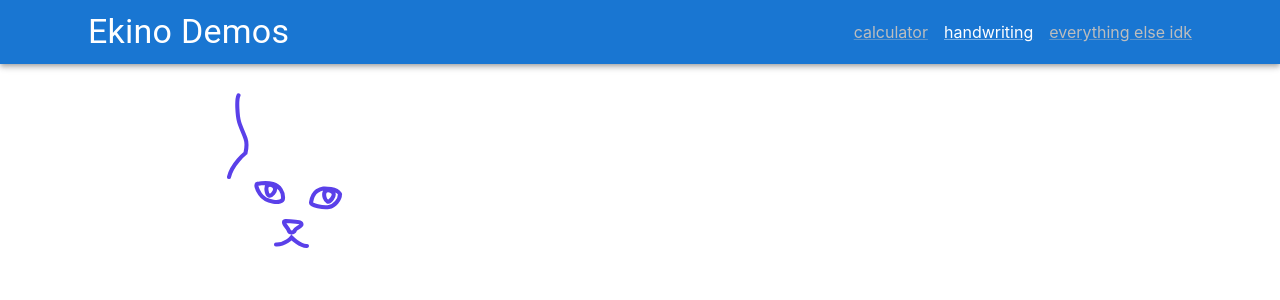
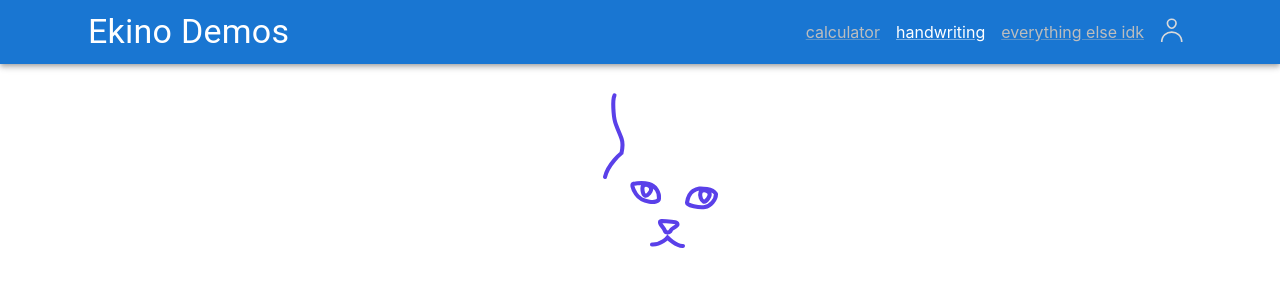
Before and after one commit to ekinohito/ekino-demos, a Next.js app: page /handwriting in a window 1280 px wide. Shown: the top 300 px of the page. Built offline with nearby package versions, Linux system fonts and the light colour scheme.

Commit message:
added avatar

```diff
--- a/pages/handwriting.tsx
+++ b/pages/handwriting.tsx
@@ -1,10 +1,11 @@
 import {NextPage} from "next";
 import HandwritingPiece from "../src/components/HandwritingPiece";
+import {Box} from "@mui/material";
 
 const Handwriting: NextPage = () => {
-    return <>
+    return <Box display={"grid"} sx={{placeItems: "center"}}>
         <HandwritingPiece/>
-    </>
+    </Box>
 }
 
 export default Handwriting
--- /dev/null
+++ b/src/components/Avatar.tsx
@@ -0,0 +1,24 @@
+import React, {CSSProperties} from 'react'
+import styled from "@emotion/styled";
+
+const HoverPath = styled.path`
+  stroke-dasharray: var(--length);
+  stroke-dashoffset: var(--length);
+  transition: all 500ms ease-in-out;
+  svg:hover & {
+    stroke-dashoffset: 0;
+  }
+`
+
+export default function Avatar() {
+    return <>
+        <svg style={{cursor: "pointer", marginLeft: "8px"}} width="40" height="40" viewBox="0 0 74 74" fill="none" xmlns="http://www.w3.org/2000/svg">
+            <path
+                d="M18 55.5C18 31 55 31 55 55.5M36.5 30C40.7824 30 44.6469 24.7799 44.5 20.4999C44.3576 16.3511 40.6513 13.4999 36.5 13.4999C32.3487 13.4999 28.6424 16.3511 28.5 20.5C28.3531 24.7799 32.2176 30 36.5 30Z"
+                stroke="#DADADA" strokeWidth="3"/>
+            <HoverPath style={{"--length": "60px"} as CSSProperties}
+                d="M18 55.5C18 31 55 31 55 55.5M36.5 30C40.7824 30 44.6469 24.7799 44.5 20.4999C44.3576 16.3511 40.6513 13.4999 36.5 13.4999C32.3487 13.4999 28.6424 16.3511 28.5 20.5C28.3531 24.7799 32.2176 30 36.5 30Z"
+                stroke="white" strokeWidth="3"/>
+        </svg>
+    </>
+}
--- a/src/components/HandwritingPiece.tsx
+++ b/src/components/HandwritingPiece.tsx
@@ -5,7 +5,7 @@ import Path from "./Path";
 export default function HandwritingPiece() {
     return <>
         <svg width="400" height="400" viewBox="0 0 400 400" fill="none" xmlns="http://www.w3.org/2000/svg">
-            <Path stroke-linecap="round" style={{"--length": "634px"} as React.CSSProperties} d="M212 180.5C221.5 181 227.5 173.5 227.5 173.5C227.5 173.5 236 182.5 243 182M165 113C168 100 181.5 89 181.5 89C181.5 89 183.5 80 181.5 74.5C179.5 69 176.5 63 175 57.5C173.5 52 172 34 175 30.5C178 27 198.5 49.5 204 51.5C209.5 53.5 214 56 220 57.5C226 59 287 62 295 57.5C303 53 321 41 324 38C327 35 328.5 46.5 328 55C327.5 63.5 318.5 81.5 318.5 81.5C318.5 81.5 317.5 90 318.5 95.5C319.5 101 328.5 121 330.5 130C332.5 139 330 151.5 327.5 164.5C325 177.5 307.75 191 296.5 198.5C285.25 206 249 208 237 206.5C225 205 200 200 185 191C170 182 167 167 165 156C163 145 162 126 165 113ZM193 120C196 119.333 203.4 118.4 209 120C216 122 219.5 128.5 219 134.5C218.5 140.5 201.5 138.5 196 130C191.6 123.2 192.167 120.5 193 120ZM276 130C275.167 128.667 272.2 125.8 267 125C260.5 124 257.5 124 253 127C248.5 130 247.5 135.5 247 138.5C246.5 141.5 259.5 144 265 143C270.5 142 276 136 276 130ZM203.5 121.5C201.5 123 202.5 130.5 205 131.5C207.5 132.5 212 127 211 124C210 121 205.5 120 203.5 121.5ZM260.5 128.5C259.5 131.5 261 136.5 263.5 137.5C266 138.5 271.5 131.5 269 128.5C266.5 125.5 261.5 125.5 260.5 128.5ZM220 158.5C220 156.5 222 157 229 157.5C236 158 237.5 158.5 237.5 160.5C237.5 162.5 231.735 164.059 231 166C230.265 167.941 229.081 168.5 227.5 168.5C226 168.5 225.156 167.818 224.5 166C223.844 164.182 220 160.5 220 158.5Z" stroke="black"/>
+            <Path strokeLinecap="round" style={{"--length": "634px"} as React.CSSProperties} d="M212 180.5C221.5 181 227.5 173.5 227.5 173.5C227.5 173.5 236 182.5 243 182M165 113C168 100 181.5 89 181.5 89C181.5 89 183.5 80 181.5 74.5C179.5 69 176.5 63 175 57.5C173.5 52 172 34 175 30.5C178 27 198.5 49.5 204 51.5C209.5 53.5 214 56 220 57.5C226 59 287 62 295 57.5C303 53 321 41 324 38C327 35 328.5 46.5 328 55C327.5 63.5 318.5 81.5 318.5 81.5C318.5 81.5 317.5 90 318.5 95.5C319.5 101 328.5 121 330.5 130C332.5 139 330 151.5 327.5 164.5C325 177.5 307.75 191 296.5 198.5C285.25 206 249 208 237 206.5C225 205 200 200 185 191C170 182 167 167 165 156C163 145 162 126 165 113ZM193 120C196 119.333 203.4 118.4 209 120C216 122 219.5 128.5 219 134.5C218.5 140.5 201.5 138.5 196 130C191.6 123.2 192.167 120.5 193 120ZM276 130C275.167 128.667 272.2 125.8 267 125C260.5 124 257.5 124 253 127C248.5 130 247.5 135.5 247 138.5C246.5 141.5 259.5 144 265 143C270.5 142 276 136 276 130ZM203.5 121.5C201.5 123 202.5 130.5 205 131.5C207.5 132.5 212 127 211 124C210 121 205.5 120 203.5 121.5ZM260.5 128.5C259.5 131.5 261 136.5 263.5 137.5C266 138.5 271.5 131.5 269 128.5C266.5 125.5 261.5 125.5 260.5 128.5ZM220 158.5C220 156.5 222 157 229 157.5C236 158 237.5 158.5 237.5 160.5C237.5 162.5 231.735 164.059 231 166C230.265 167.941 229.081 168.5 227.5 168.5C226 168.5 225.156 167.818 224.5 166C223.844 164.182 220 160.5 220 158.5Z" stroke="black"/>
         </svg>
     </>
 }
--- a/src/components/Header.tsx
+++ b/src/components/Header.tsx
@@ -2,6 +2,7 @@ import React from 'react'
 import {AppBar, Container, Link, Toolbar, Typography} from "@mui/material";
 import NextLink from "next/link"
 import {useRouter} from "next/router";
+import Avatar from "./Avatar";
 
 export default function Header(props: { links?: { href: string, text?: string }[] }) {
     const router = useRouter()
@@ -17,6 +18,7 @@ export default function Header(props: { links?: { href: string, text?: string }[
                     { props.links?.map(link => <NextLink key={ link.href } href={ link.href } passHref>
                         <Link color={(link.href === router.pathname)?"primary.contrastText":"grey.400"} sx={{ ml: 2, cursor: "pointer" }}>{ link.text }</Link>
                     </NextLink>) }
+                    <Avatar/>
                 </Toolbar>
             </Container>
         </AppBar>
```
